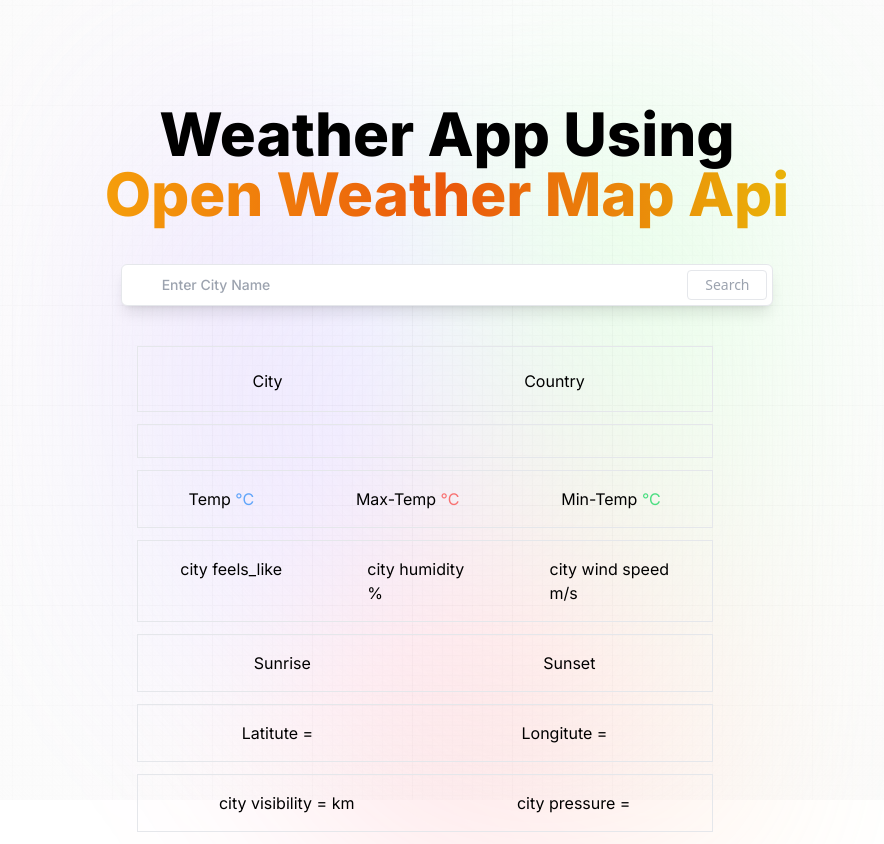
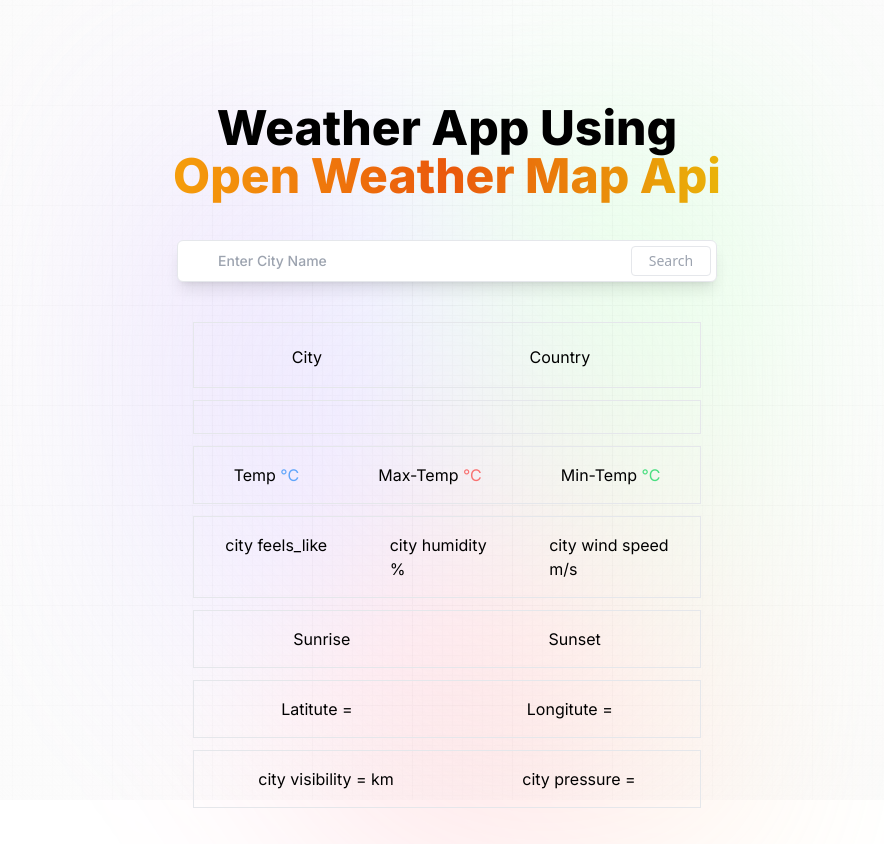
Before and after one commit to hassan-dev51/weather-app, a Next.js app: page / in a window 1280 px wide. Shown: the whole page, without its empty margins (193-1077 px from the left). After the commit the page ends 820 px from the top, so only its background shows below. Built offline with nearby package versions, Linux system fonts and the light colour scheme.

Commit message:
padding added

```diff
--- a/components/Hero.tsx
+++ b/components/Hero.tsx
@@ -32,7 +32,7 @@
   };
   return (
     <section className="max-w-screen-md m-auto pt-10">
-      <h1 className="mt-16 text-5xl font-extrabold leading-[1.15] text-black sm:text-6xl text-center">
+      <h1 className="mt-16 px-3 text-3xl  md:text-5xl font-extrabold leading-[1.15] text-black sm:text-6xl text-center">
         Weather App Using <br className="max-md:hidden" />
         <span className="bg-gradient-to-r from-amber-500 via-orange-600 to-yellow-500 bg-clip-text text-transparent capitalize">
           open weather map api
```
